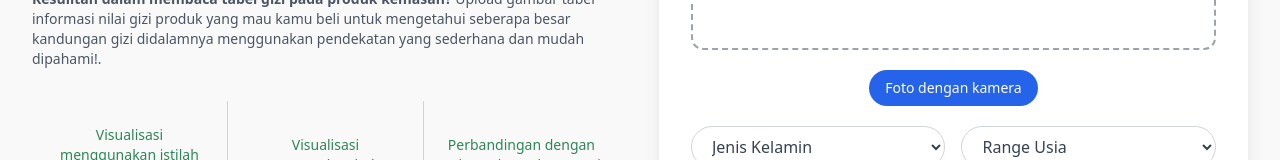
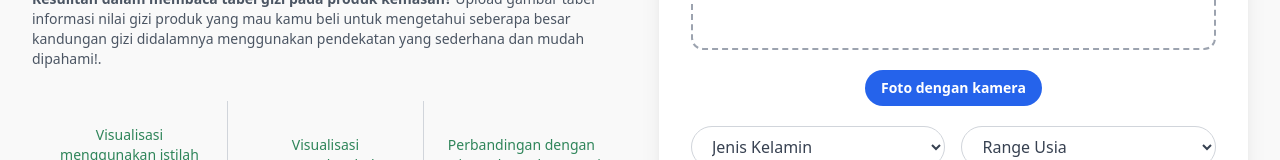
Before and after one commit to puupaax/nutrivisual-frontend, a React (Create React App) app: page / in a window 1280 px wide. Shown: the part 402-562 px from the top of the page. Built offline with nearby package versions, Linux system fonts and the light colour scheme.

Commit message:
logo bawah

```diff
--- a/src/App.js
+++ b/src/App.js
@@ -166,8 +166,6 @@ function App() {
             </div>
           </div>
 
-
-
           {/* Upload Box */}
           <div className="lg:w-1/2 bg-white shadow-xl rounded-2xl p-8 ">
               {/* Help Icon and Modal Trigger */}
@@ -225,12 +223,12 @@ function App() {
                 )}
               </div>
 
-              {/* Capture Kamera Button - Pindahkan ke luar Dropzone */}
+              {/* kamera */}
               {!preview && (
                 <>
                   <label
                     htmlFor="cameraInput"
-                    className="bg-blue-600 hover:bg-blue-700 text-white px-4 py-2 rounded-full text-sm cursor-pointer self-center"
+                    className="bg-blue-600 hover:bg-blue-700 text-white px-4 py-2 rounded-full text-sm cursor-pointer self-center font-semibold"
                   >
                     Foto dengan kamera
                   </label>
@@ -629,7 +627,7 @@ function App() {
       </section>
       <footer className="w-full flex flex-col items-center justify-center px-12 py-6 bg-[#2f855a] shadow-inner mt-10">
         <img
-          src="/asset/nutri.png"
+          src="/asset/Nutri.png"
           alt="logo web"
           className="h-16 object-contain transition-transform hover:scale-110"
         />
```
